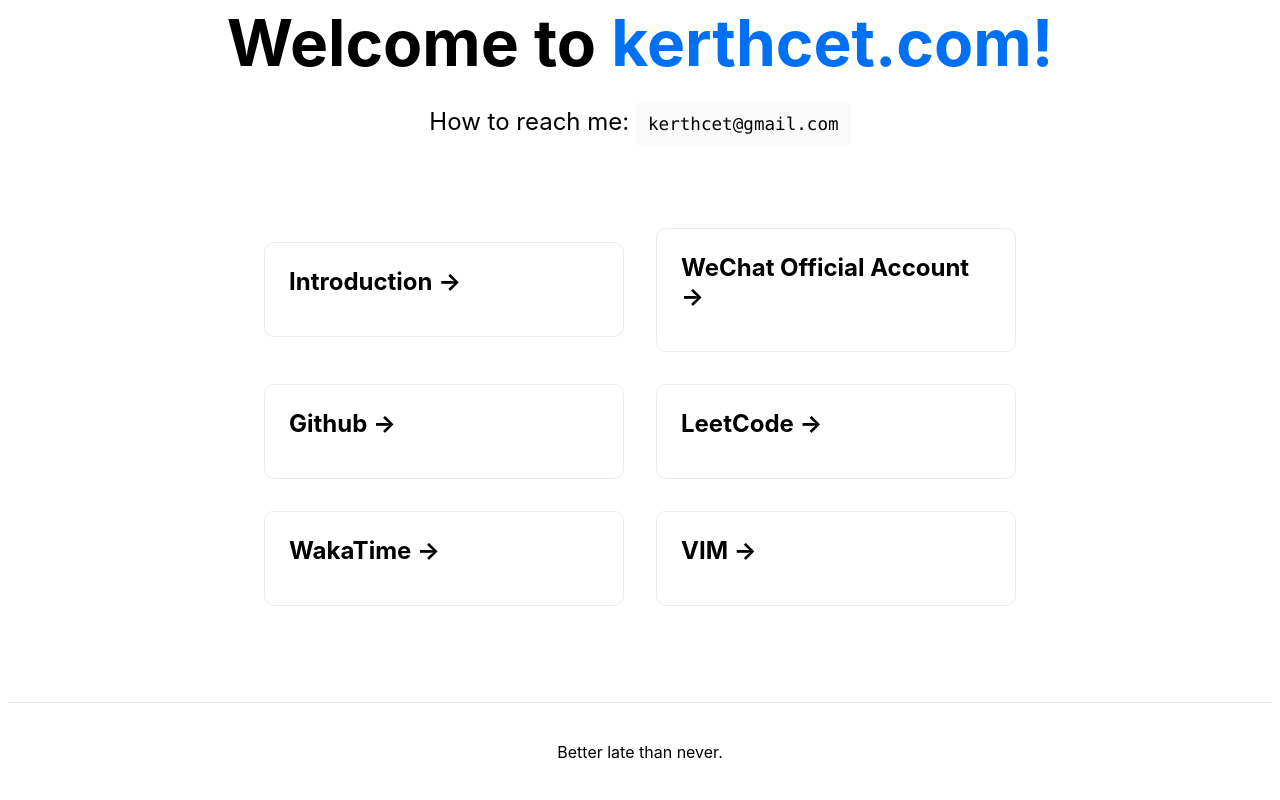
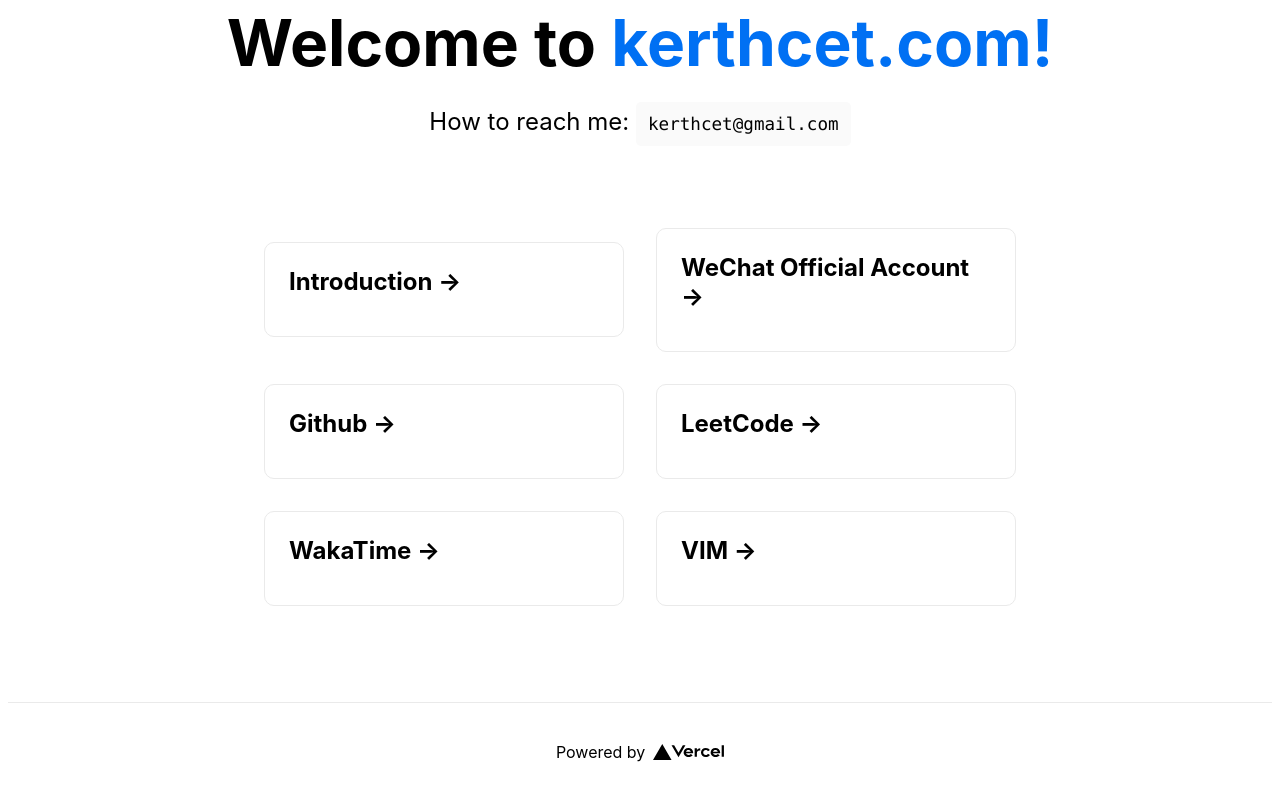
Before and after one commit to kerthcet/personal-website, a Next.js app: page / in a window 1280 px wide. Shown: the part 246-1046 px from the top of the page. Built offline with nearby package versions, Linux system fonts and the light colour scheme.

Commit message:
update footer

```diff
--- a/pages/index.js
+++ b/pages/index.js
@@ -61,7 +61,8 @@ export default function Home() {
           target="_blank"
           rel="noopener noreferrer"
         >
-          Better late than never.
+          Powered by{' '}
+          <img src="/vercel.svg" alt="Vercel Logo" className={styles.logo} />
         </a>
       </footer>
     </div>
```
